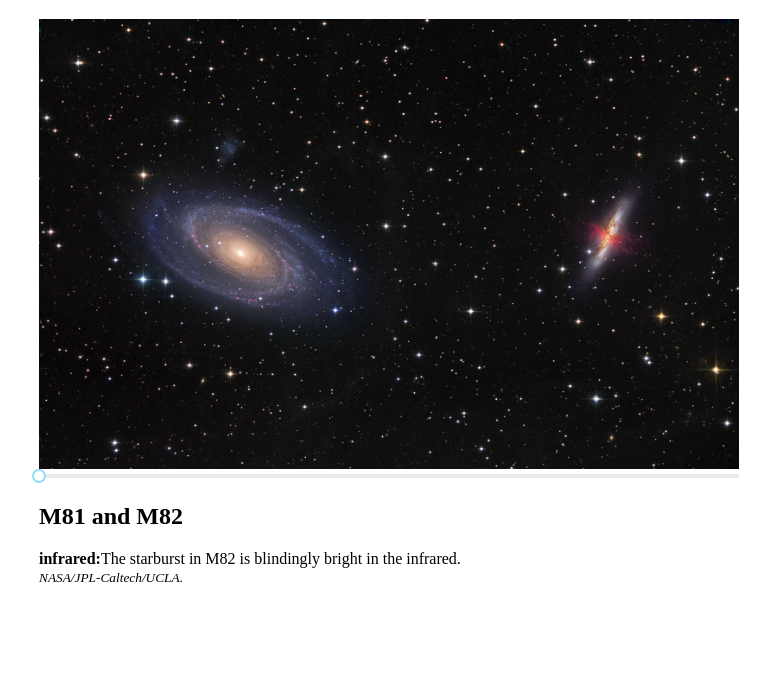
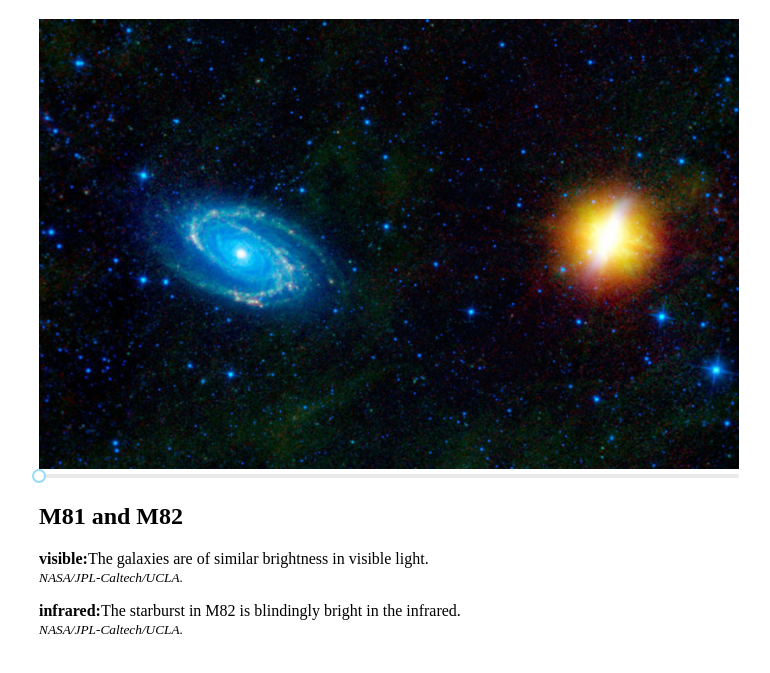
Before and after one commit to phil-the-dev/spectra_sliders, a Gatsby site: page /m81_and_m82/ in a window 1280 px wide. Shown: the part 61-734 px from the top of the page, without its empty margins (251-1021 px from the left). Built offline with nearby package versions, Linux system fonts and the light colour scheme; Gatsby itself is replaced by a stand-in of ours.

Commit message:
moving away from 'base image'

```diff
--- /dev/null
+++ b/src/components/slider-image.js
@@ -0,0 +1,23 @@
+import React from "react";
+import Img from "gatsby-image";
+
+export default class SliderImage extends React.Component {
+  constructor(props) {
+    super(props);
+  }
+
+  render() {
+    const styles = {
+      opacity: this.props.opacity,
+      ...this.props.style
+    }
+
+    return (
+      <Img
+        className={this.props.className}
+        fluid={this.props.img}
+        style={styles}
+      />
+    );
+  }
+}
--- a/src/components/sliders/m81_and_m82/index.md
+++ b/src/components/sliders/m81_and_m82/index.md
@@ -1,14 +1,13 @@
 ---
 title: 'M81 and M82'
 category: 'Galaxies'
-base_image:
+images: [
   {
     img: ./visible.jpg,
     wavelength: visible,
     description: The galaxies are of similar brightness in visible light.,
     credit: NASA/JPL-Caltech/UCLA.
-  }
-images: [
+  },
   {
     img: ./infrared.jpg,
     wavelength: infrared,
--- a/src/components/templates/slider-post.js
+++ b/src/components/templates/slider-post.js
@@ -4,6 +4,7 @@ import Img from "gatsby-image";
 import Slider from 'rc-slider';
 import 'rc-slider/assets/index.css';
 import './slider-post.scss'
+import SliderImage from '../slider-image'
 
 const sliderStyle = {
   position: 'absolute',
@@ -27,42 +28,37 @@ class SliderPostTemplate extends React.Component {
     }
   }
 
-  SliderChange = (event, wavelength) => {
-    let opec = this.state.opacities;
-    opec[wavelength] = event
+  SliderChange = (event) => {
     this.setState({
-      opacities: opec
+      ...this.state,
+      opacity: event
     })
   }
 
   render() {
     const { post } = this.props.data
 
-    let opac = this.state.opacities;
+    let opac = this.state.opacity;
     let post_data = post.frontmatter;
+    let first_image = post_data.images[0];
+    let second_image = post_data.images[1];
+
     return (
       <div className="slider" style={{ height: window.innerHeight }}>
         <h1>{post_data.title}</h1>
         <div>
           <div className="slider-body">
-            <Img fluid={post_data.base_image.img.childImageSharp.fluid} />
-            {post_data.images.map((i) => {
-
-              return (
-                <Img
-                  className='slide'
-                  fluid={i.img.childImageSharp.fluid}
-                  style={{ opacity: opac[i.wavelength] / 100, ...sliderStyle }}
-                />
-              )
-            })}
+            <SliderImage
+              className='slide'
+              img={first_image.img.childImageSharp.fluid}
+            />
+            <SliderImage
+              className='slide'
+              img={second_image.img.childImageSharp.fluid}
+              style={{ opacity: opac / 100, ...sliderStyle }}
+            />
           </div>
-          {post_data.images.map((i) => {
-            return (
-              <Slider onChange={e => this.SliderChange(e, i.wavelength)} />
-            )
-          })}
-
+          <Slider onChange={e => this.SliderChange(e)} />
         </div>
         <h2>{post_data.title}</h2>
         {/* <div dangerouslySetInnerHTML={{ __html: post.html }} /> */}
@@ -105,15 +101,6 @@ export const pageQuery = graphql`
           wavelength
           credit
         }
-        base_image {
-          img {
-            childImageSharp {
-              fluid(maxWidth: 786) {
-                ...GatsbyImageSharpFluid
-              }
-            }
-          }
-        }
       }
     }
   }
```
